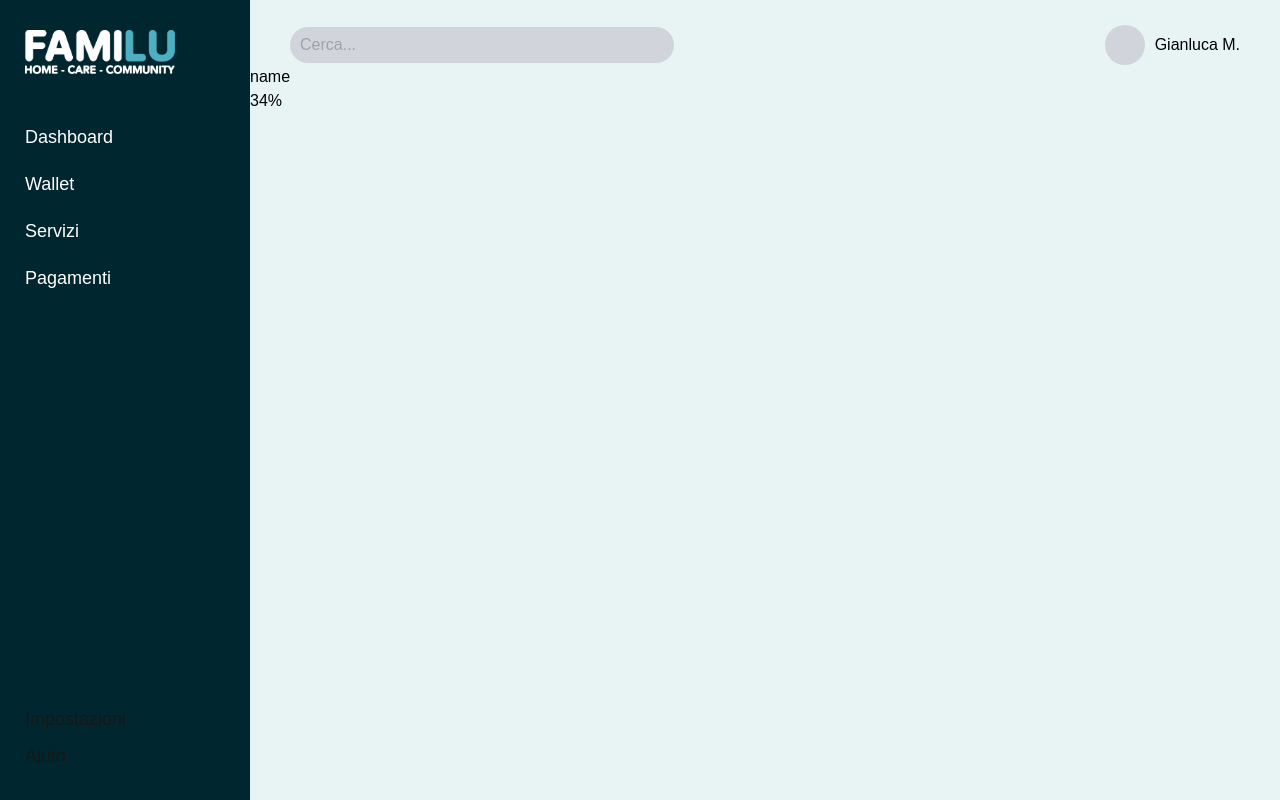
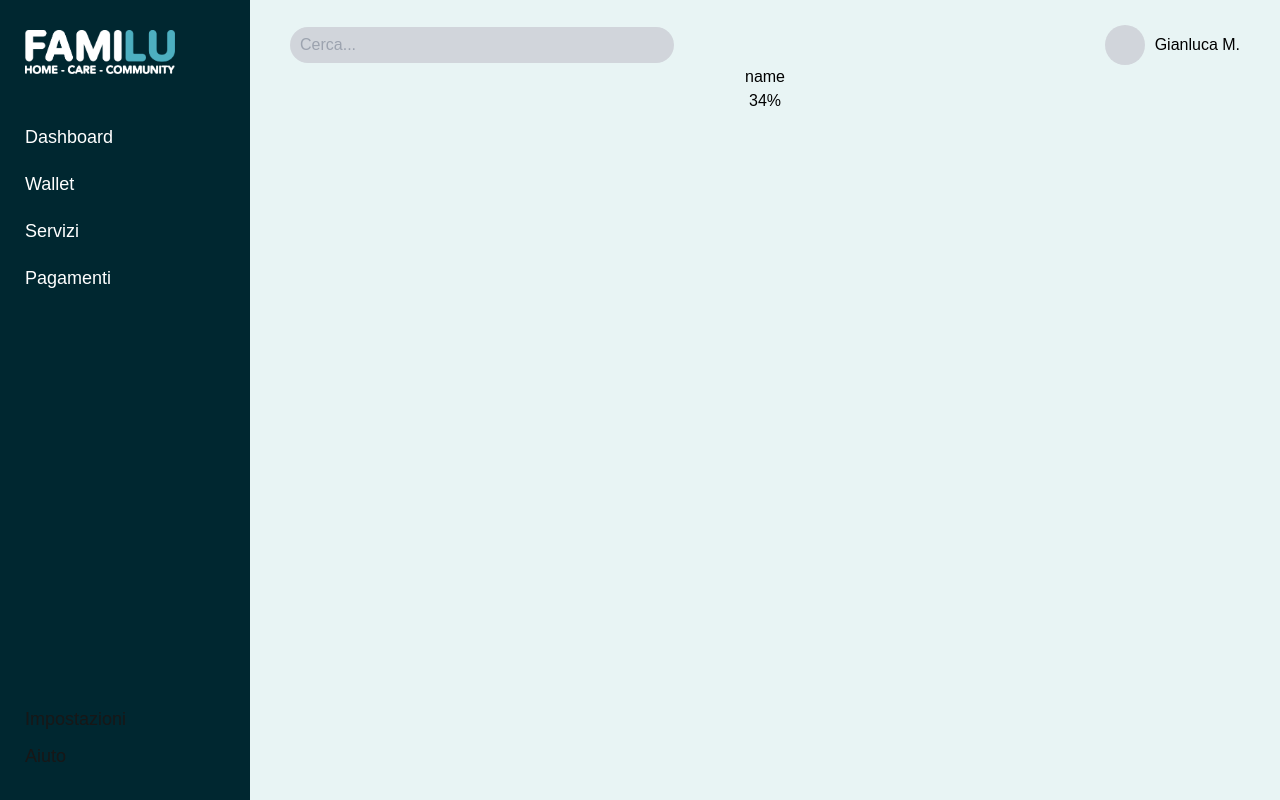
Before and after one commit to alexbusca/familu-frontend, a Next.js app: page / in a window 1280 px wide. Built offline with nearby package versions, Linux system fonts and the light colour scheme.

Commit message:
created user-card.css

```diff
--- a/src/app/components/user-card.js
+++ b/src/app/components/user-card.js
@@ -1,8 +1,9 @@
 import React from 'react';
+import '../styles/user-card.css';
 
 function UserCard() {
     return (
-        <div className="user-card">
+        <div className="user-card flex flex-col justify-center items-center">
             <h2 className="text-black">name</h2>
             <p className="text-black">34%</p>
         </div>
--- a/src/app/globals.css
+++ b/src/app/globals.css
@@ -18,6 +18,5 @@ body {
   color: var(--foreground);
   background: var(--background);
   font-family: Arial, Helvetica, sans-serif;
-  margin-left: 250px;
   background: #E8F4F4 !important;
 }
--- /dev/null
+++ b/src/app/styles/user-card.css
@@ -0,0 +1,4 @@
+@tailwind base;
+@tailwind components;
+@tailwind utilities;
+@tailwind variants;
```
